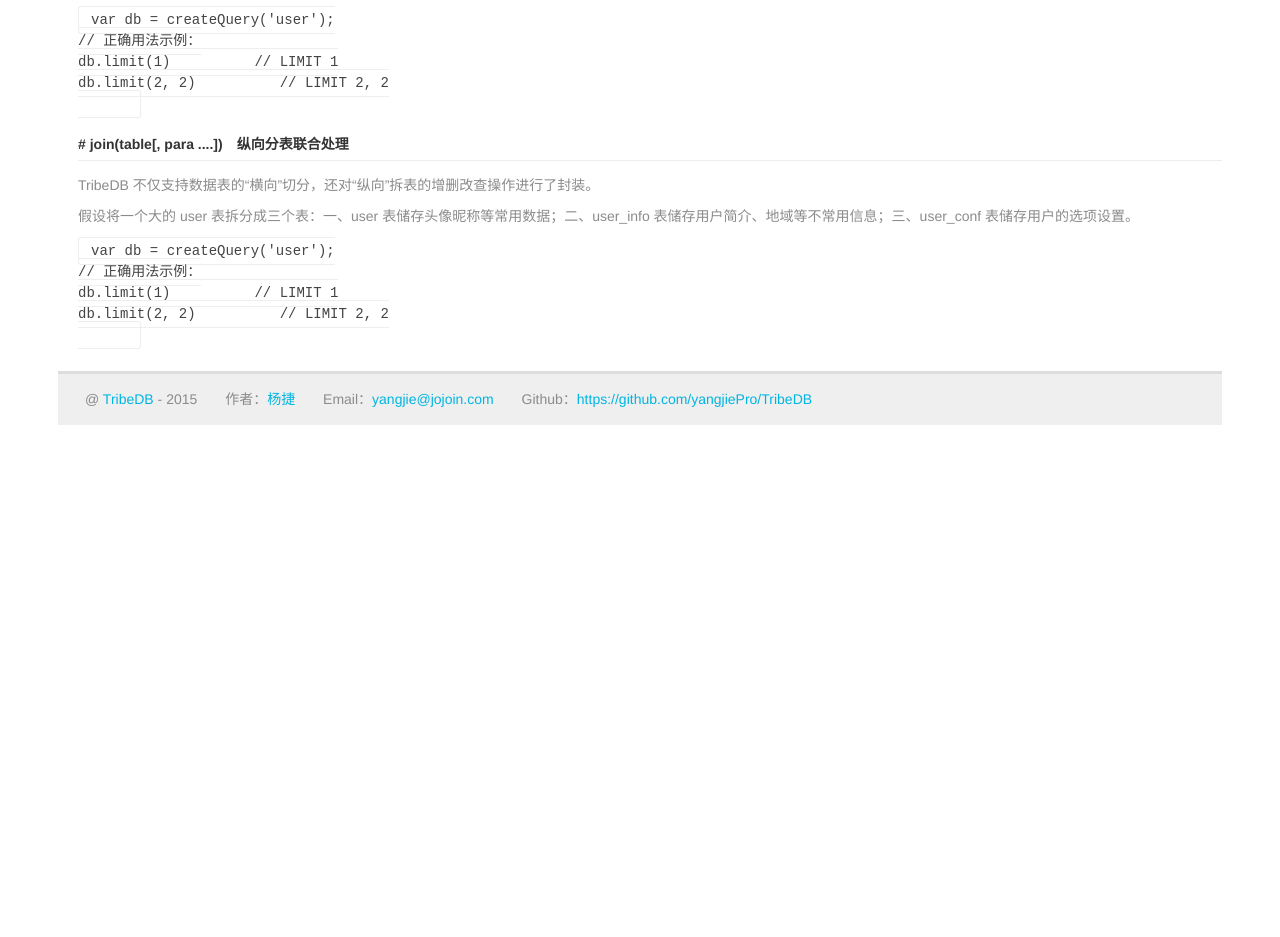
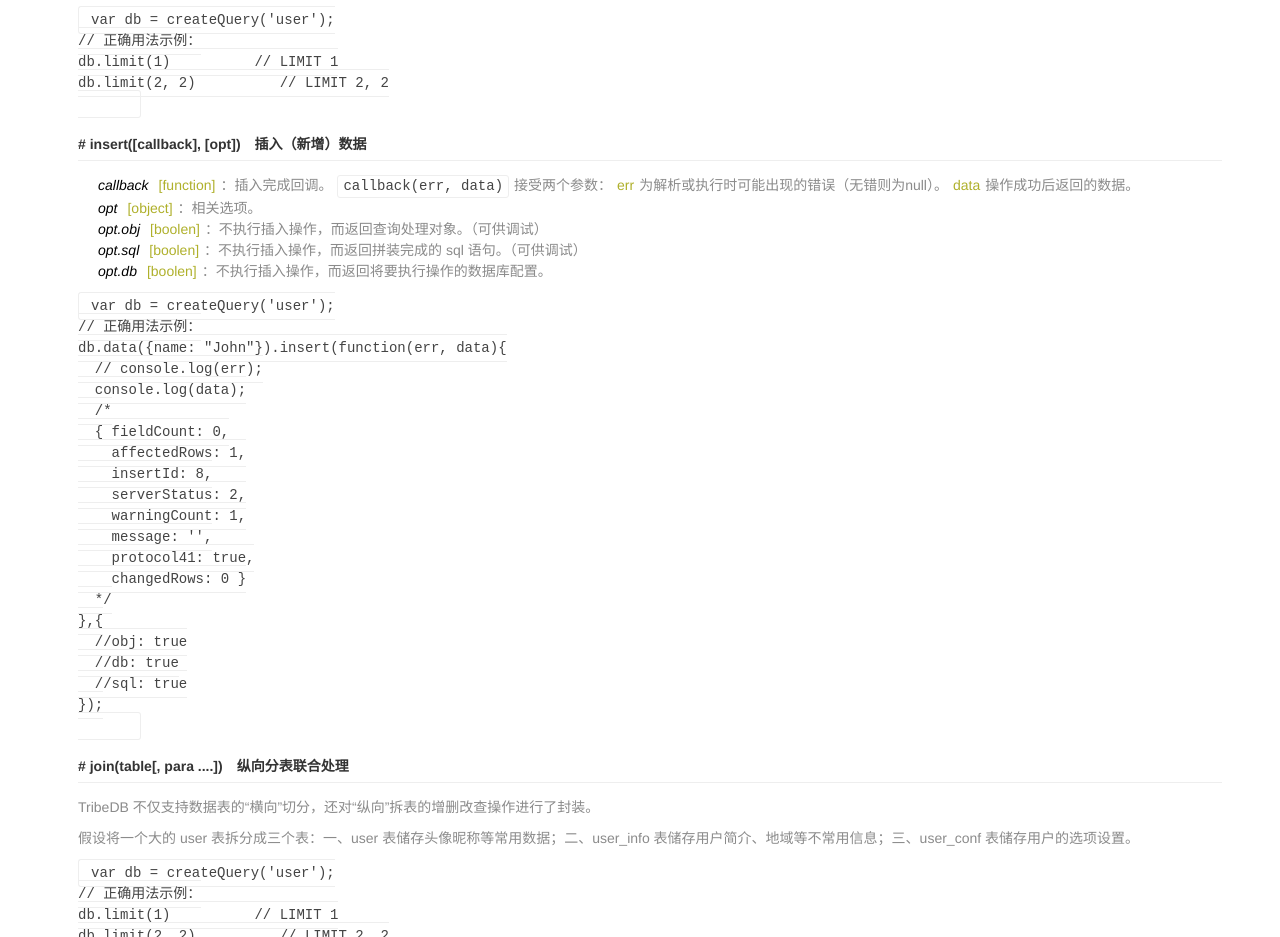
Before and after one commit to jojoin/TribeDB, a plain HTML site: page index.html in a window 1280 px wide. Shown: the part 6820-7757 px from the top of the page. Before the commit the page ends 7303 px from the top, so only its background shows below. Drawn offline with nearby package versions, Linux system fonts and the light colour scheme; a small style sheet from the web is missing.

Commit message:
+ insert()

```diff
--- a/index.html
+++ b/index.html
@@ -506,6 +506,52 @@ db.limit(2, 2)          // LIMIT 2, 2
     </div>
 
 
+
+    <div class="example indent">
+      <h3>
+        <a name="db-insert" href="#db-insert" title="锚链接">#</a>
+        insert([callback], [opt])　插入（新增）数据
+      </h3>
+      <div class="param">
+        <p><em>callback</em><var>[function]</var>：插入完成回调。<code>callback(err, data)</code>接受两个参数：<var>err</var>为解析或执行时可能出现的错误（无错则为null）。<var>data</var>操作成功后返回的数据。</p>
+        <p><em>opt</em><var>[object]</var>：相关选项。</p>
+        <p><em>opt.obj</em><var>[boolen]</var>：不执行插入操作，而返回查询处理对象。（可供调试）</p>
+        <p><em>opt.sql</em><var>[boolen]</var>：不执行插入操作，而返回拼装完成的 sql 语句。（可供调试）</p>
+        <p><em>opt.db</em><var>[boolen]</var>：不执行插入操作，而返回将要执行操作的数据库配置。 </p>
+      </div>
+      <pre class="source"><code>var db = createQuery('user');
+// 正确用法示例：
+db.data({name: "John"}).insert(function(err, data){
+  // console.log(err);
+  console.log(data);
+  /*
+  { fieldCount: 0,
+    affectedRows: 1,
+    insertId: 8,
+    serverStatus: 2,
+    warningCount: 1,
+    message: '',
+    protocol41: true,
+    changedRows: 0 }
+  */
+},{
+  //obj: true
+  //db: true
+  //sql: true
+});
+      </code></pre>
+    </div>
+
+
+
+
+
+
+
+
+
+
+
     <div class="example indent">
       <h3>
         <a name="db-join" href="#db-join" title="锚链接">#</a>
```
